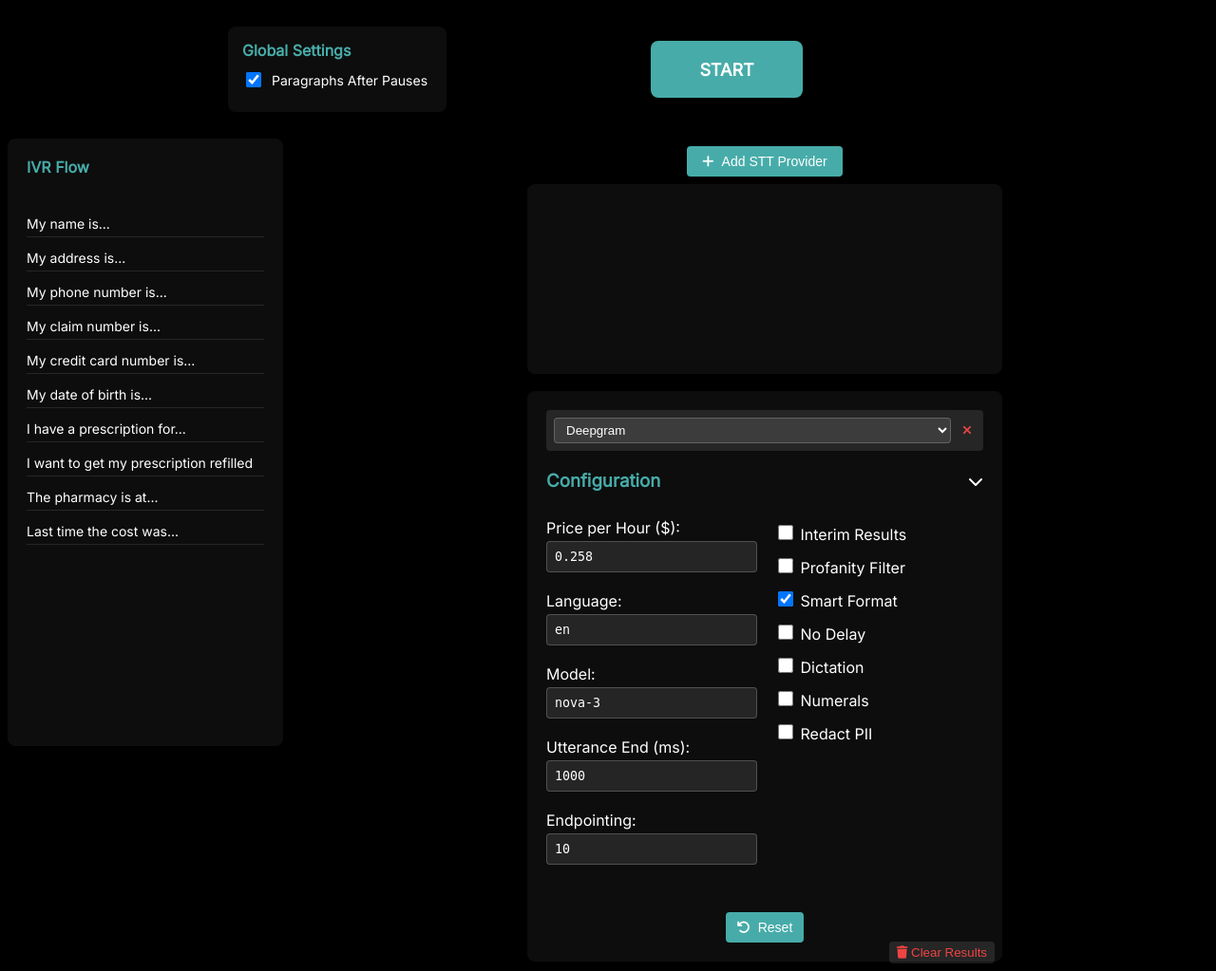
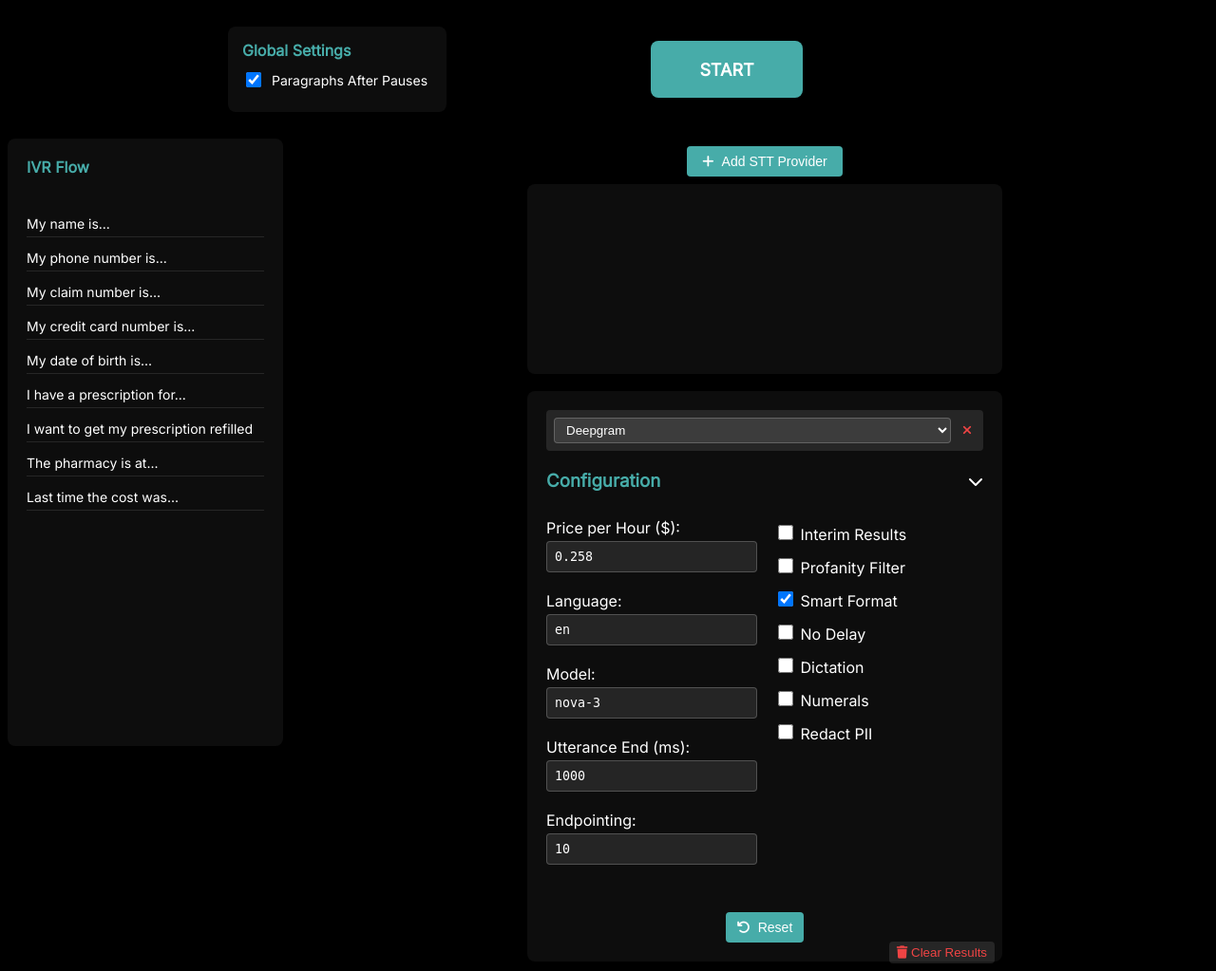
Before and after one commit to Jacob-Lasky/deepgram-python-stt-comparisons, a Flask app: page / in a window 1280 px wide. Shown: the whole page at 95% size. Run offline with Flask 3, Linux system fonts and the light colour scheme; some libraries are stand-ins or nearby versions.

Commit message:
Remove address line from IVR flow content

```diff
--- a/templates/index.html
+++ b/templates/index.html
@@ -42,7 +42,6 @@
           </div>
           <div class="ivr-flow-content">
             <p>My name is...</p>
-            <p>My address is...</p>
             <p>My phone number is...</p>
             <p>My claim number is...</p>
             <p>My credit card number is...</p>
```
